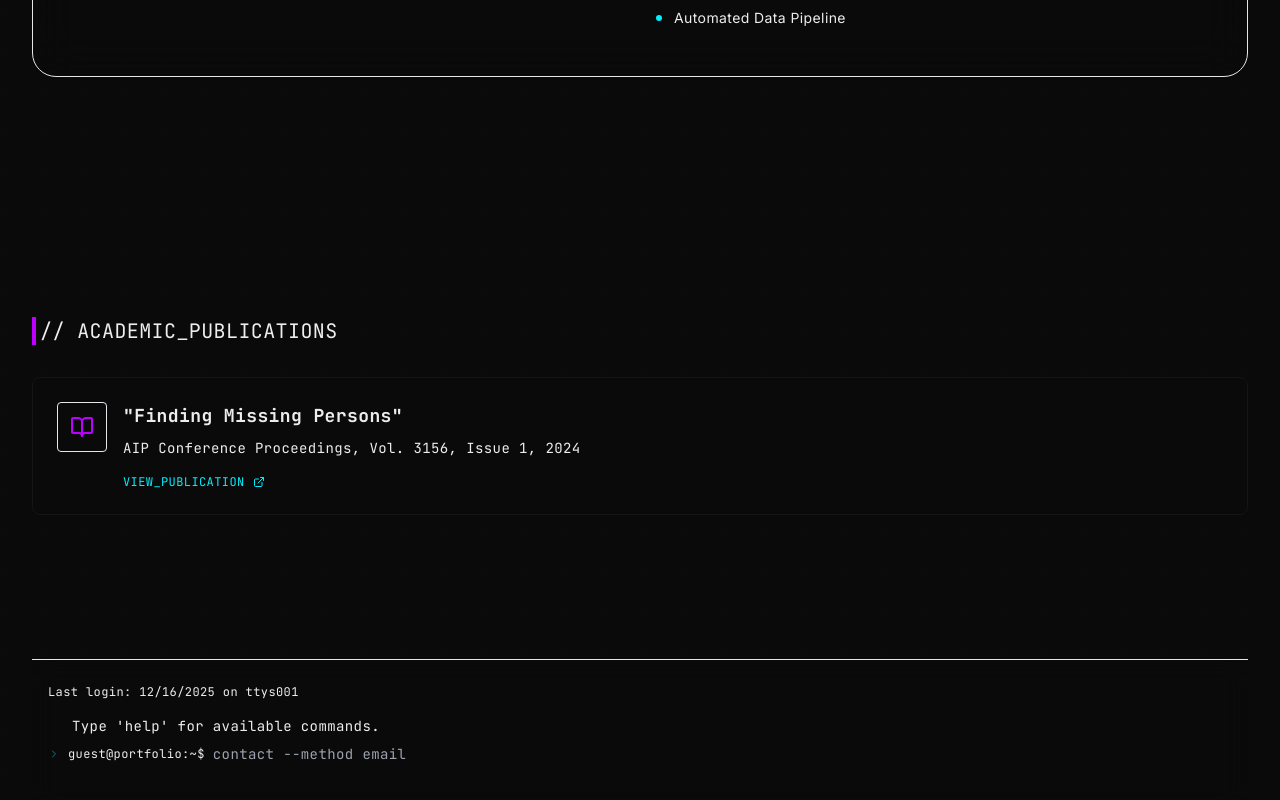
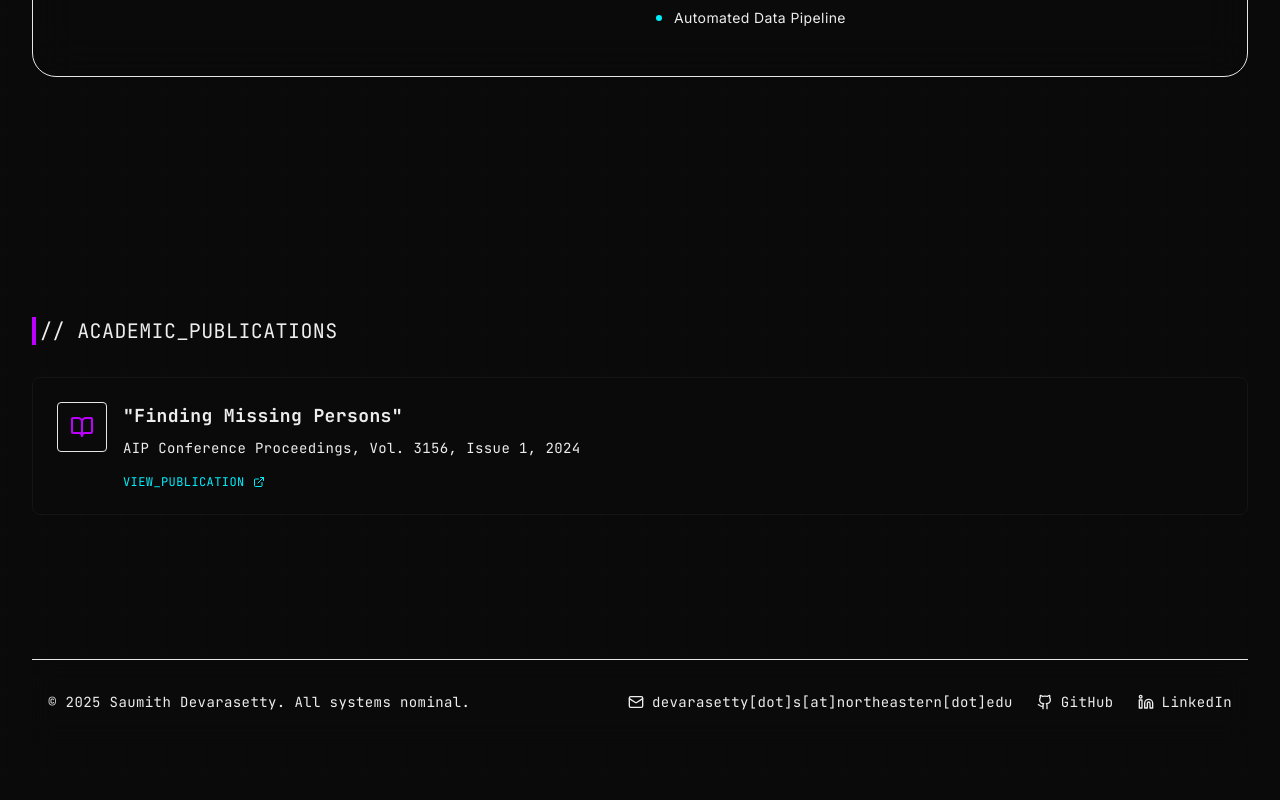
Before and after one commit to saumith/Portfolio, a Next.js app: page / in a window 1280 px wide. Shown: the part 6311-7111 px from the top of the page. After the commit the page ends 7087 px from the top, so only its background shows below. Built offline with nearby package versions, Linux system fonts and the light colour scheme.

Commit message:
Fix: Remove interactive terminal from footer

```diff
--- a/src/components/terminal-footer.tsx
+++ b/src/components/terminal-footer.tsx
@@ -1,127 +1,44 @@
 "use client";
 
-import React, { useState, useRef, useEffect } from "react";
-import { motion, AnimatePresence } from "framer-motion";
-import { ChevronRight } from "lucide-react";
-
-interface CommandOutput {
-    id: number;
-    type: "input" | "output" | "error";
-    text: React.ReactNode;
-}
+import React from "react";
+import { Github, Linkedin, Mail } from "lucide-react";
 
 export const TerminalFooter = () => {
-    const [input, setInput] = useState("");
-    const [output, setOutput] = useState<CommandOutput[]>([
-        { id: 0, type: "output", text: "Type 'help' for available commands." }
-    ]);
-    const inputRef = useRef<HTMLInputElement>(null);
-    const scrollRef = useRef<HTMLDivElement>(null);
+    return (
+        <footer className="w-full border-t border-foreground/10 bg-surface/80 backdrop-blur-md py-8 mt-20">
+            <div className="max-w-7xl mx-auto px-4 flex flex-col md:flex-row justify-between items-center gap-4 text-sm font-mono text-muted-foreground">
 
-    const handleCommand = (cmd: string) => {
-        const trimmedCmd = cmd.trim().toLowerCase();
-        const newOutput = [...output, { id: Date.now(), type: "input", text: cmd } as CommandOutput];
-
-        let response: React.ReactNode = "";
-        let type: "output" | "error" = "output";
-
-        switch (trimmedCmd) {
-            case "help":
-                response = (
-                    <div className="flex flex-col gap-1">
-                        <span>Available commands:</span>
-                        <span className="text-primary">  contact   - Show contact information</span>
-                        <span className="text-secondary">  social    - List social profiles</span>
-                        <span className="text-muted-foreground">  clear     - Clear terminal</span>
-                    </div>
-                );
-                break;
-            case "contact":
-                response = (
-                    <div className="flex flex-col gap-1">
-                        <div className="text-muted-foreground">devarasetty[dot]s[at]northeastern[dot]edu</div>
-                    </div>
-                );
-                break;
-            case "social":
-                response = (
-                    <div className="flex flex-col gap-1 pl-4">
-                        <div className="flex gap-2">Output: [Links]</div>
-                        <a href="https://github.com/saumith" target="_blank" rel="noopener noreferrer" className="hover:text-primary transition-colors">GitHub</a>
-                        <a href="https://www.linkedin.com/in/saumith-devarasetty-8b58b71a7/" target="_blank" rel="noopener noreferrer" className="hover:text-primary transition-colors">LinkedIn</a>
-                    </div>
-                );
-                break;
-            case "clear":
-                setOutput([]);
-                return;
-            case "":
-                response = "";
-                break;
-            default:
-                response = `Command not found: ${trimmedCmd}. Type 'help' to list commands.`;
-                type = "error";
-        }
-
-        if (response) {
-            setOutput([...newOutput, { id: Date.now() + 1, type, text: response }]);
-        } else {
-            setOutput(newOutput);
-        }
-    };
-
-    const handleKeyDown = (e: React.KeyboardEvent) => {
-        if (e.key === "Enter") {
-            handleCommand(input);
-            setInput("");
-        }
-    };
-
-    const [mounted, setMounted] = useState(false);
-
-    useEffect(() => {
-        setMounted(true);
-        if (scrollRef.current) {
-            scrollRef.current.scrollTop = scrollRef.current.scrollHeight;
-        }
-    }, [output]);
-
-    return (
-        <footer className="w-full border-t border-foreground/10 bg-surface/80 backdrop-blur-md pt-6 pb-12 mt-20">
-            <div className="max-w-7xl mx-auto px-4 font-mono text-sm max-h-[300px] overflow-y-auto" ref={scrollRef}>
-                <div className="mb-4 text-muted-foreground text-xs">
-                    Last login: {mounted ? new Date().toLocaleDateString() : "..."} on ttys001
+                {/* Copyright */}
+                <div>
+                    © {new Date().getFullYear()} Saumith Devarasetty. All systems nominal.
                 </div>
 
-                <div className="space-y-2">
-                    {output.map((line) => (
-                        <div key={line.id} className={`${line.type === "error" ? "text-red-500" : line.type === "input" ? "text-muted-foreground" : "text-foreground"}`}>
-                            {line.type === "input" ? (
-                                <div className="flex items-center gap-2">
-                                    <ChevronRight className="w-3 h-3 text-secondary" />
-                                    <span className="text-xs text-secondary/70">guest@portfolio:~$</span>
-                                    {line.text}
-                                </div>
-                            ) : (
-                                <div className="pl-6">{line.text}</div>
-                            )}
-                        </div>
-                    ))}
-                </div>
+                {/* Static Links */}
+                <div className="flex items-center gap-6">
+                    <div className="flex items-center gap-2">
+                        <Mail className="w-4 h-4" />
+                        <span>devarasetty[dot]s[at]northeastern[dot]edu</span>
+                    </div>
 
-                <div className="flex items-center gap-2 mt-2 group" onClick={() => inputRef.current?.focus()}>
-                    <ChevronRight className="w-3 h-3 text-primary animate-pulse" />
-                    <span className="text-xs text-primary/70">guest@portfolio:~$</span>
-                    <input
-                        ref={inputRef}
-                        type="text"
-                        value={input}
-                        onChange={(e) => setInput(e.target.value)}
-                        onKeyDown={handleKeyDown}
-                        className="bg-transparent border-none outline-none text-foreground flex-grow focus:ring-0 placeholder:text-muted-foreground/30"
-                        placeholder="contact --method email"
-                        spellCheck={false}
-                    />
+                    <a
+                        href="https://github.com/saumith"
+                        target="_blank"
+                        rel="noopener noreferrer"
+                        className="flex items-center gap-2 hover:text-primary transition-colors"
+                    >
+                        <Github className="w-4 h-4" />
+                        <span>GitHub</span>
+                    </a>
+
+                    <a
+                        href="https://www.linkedin.com/in/saumith-devarasetty-8b58b71a7/"
+                        target="_blank"
+                        rel="noopener noreferrer"
+                        className="flex items-center gap-2 hover:text-primary transition-colors"
+                    >
+                        <Linkedin className="w-4 h-4" />
+                        <span>LinkedIn</span>
+                    </a>
                 </div>
             </div>
         </footer>
```
